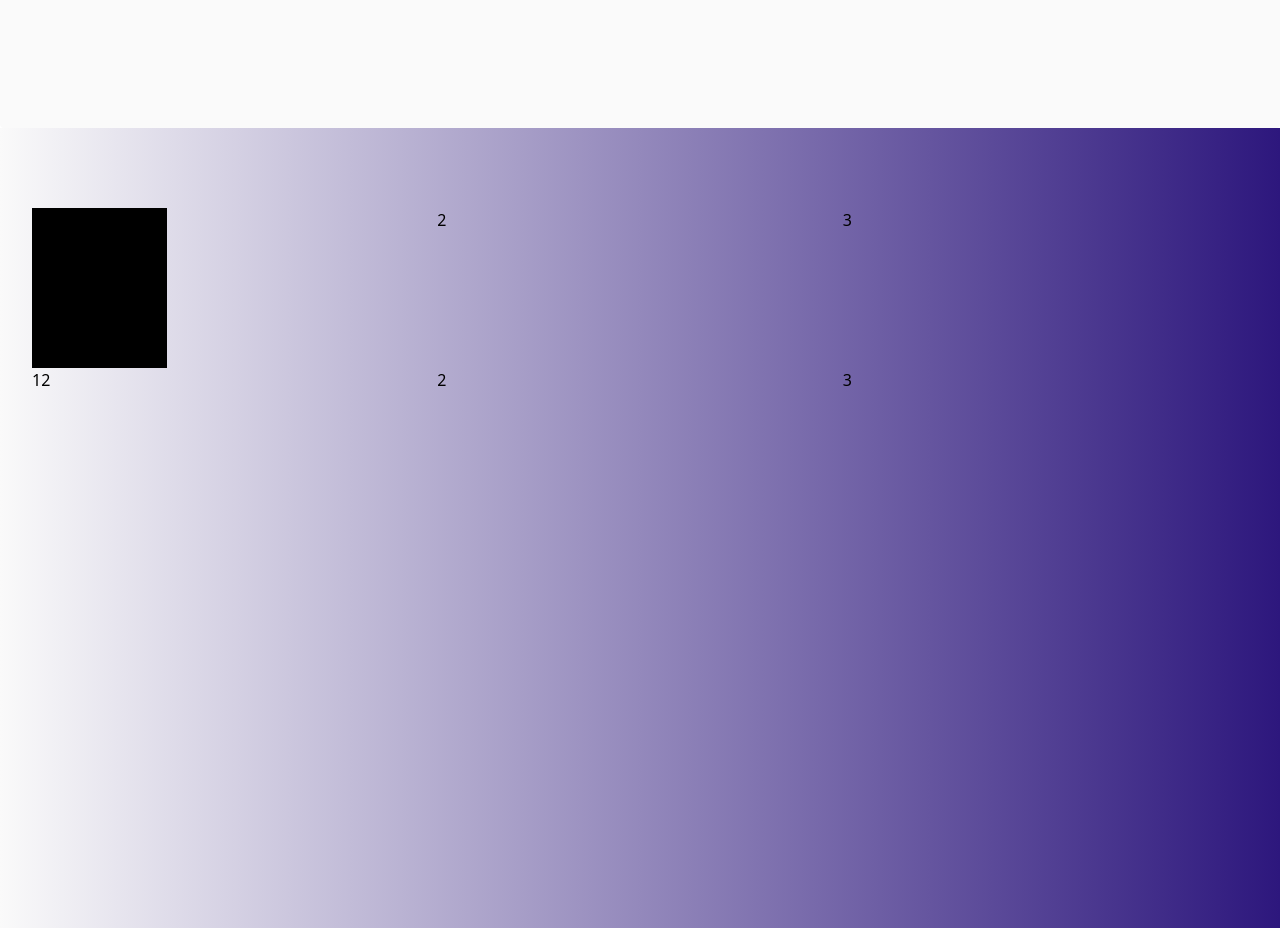
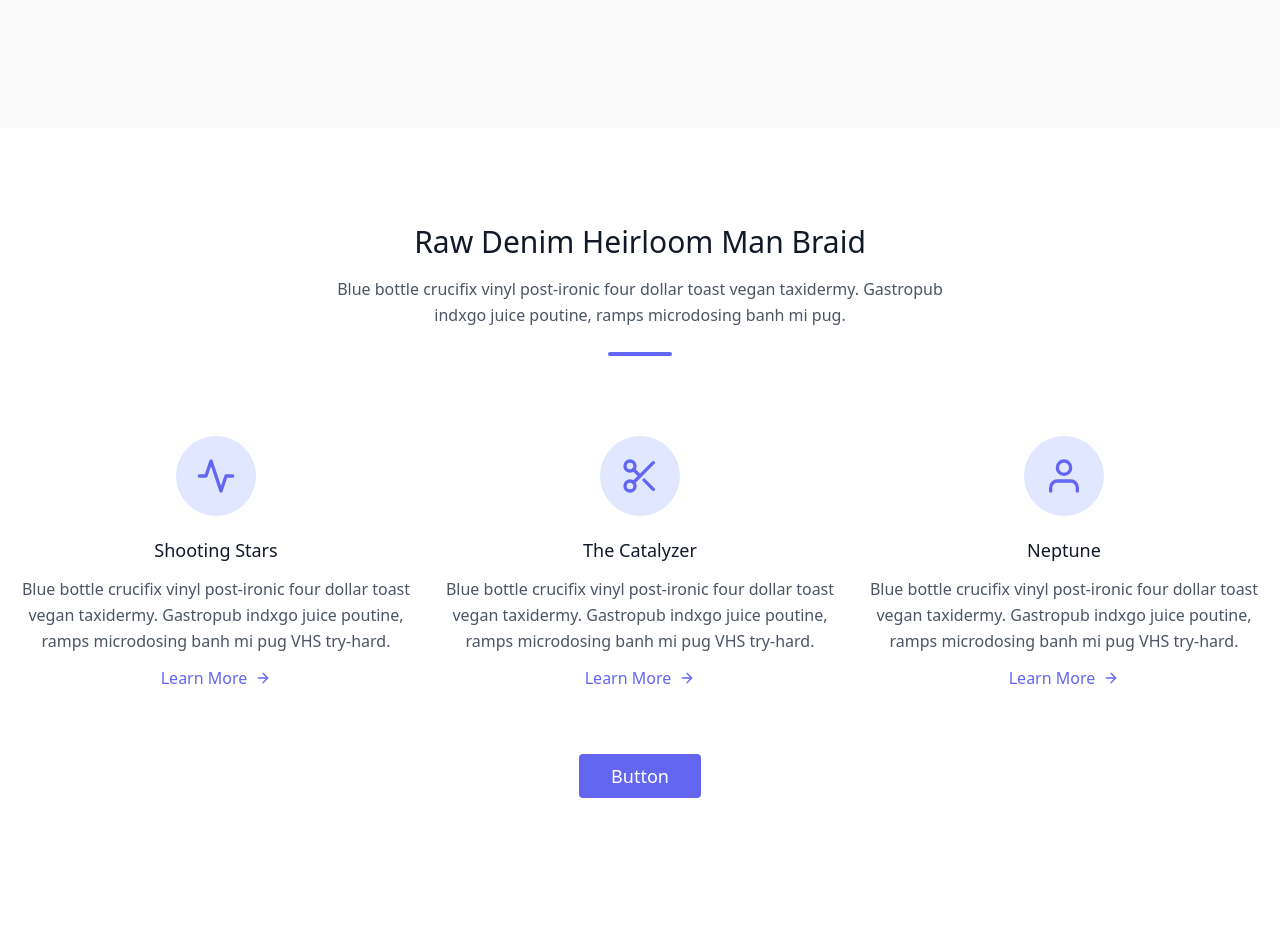
Before and after one commit to DC-21/port, a React (Vite) app: page / in a window 1280 px wide. Shown: the part 1560-2488 px from the top of the page. After the commit the page ends 2454 px from the top, so only its background shows below. Built offline with nearby package versions, Linux system fonts and the light colour scheme; no server answers.

Commit message:
first commit

```diff
--- a/src/components/Portfolio.jsx
+++ b/src/components/Portfolio.jsx
@@ -2,20 +2,71 @@
 
 const Portfolio = () => {
   return (
-    <section className="h-screen w-full md:px-8 px-6" style={{ background: 'linear-gradient(to right, #fafafa, #2d177d)' }} id="portfolio">
-      <div>
-        <div className="w-full justify-center grid grid-cols-3 pt-20">
-          <div className="w-1/3 h-40 w-30 bg-black">
-            <div className="w-full"></div>
-          </div>
-          <div className="w-1/3 ">2</div>
-          <div className="w-1/3 ">3</div>
-          <div className="w-1/3 ">12</div>
-          <div className="w-1/3 ">2</div>
-          <div className="w-1/3 ">3</div>
+    <section class="text-gray-600 body-font">
+  <div class="container px-5 py-24 mx-auto">
+    <div class="text-center mb-20">
+      <h1 class="sm:text-3xl text-2xl font-medium title-font text-gray-900 mb-4">Raw Denim Heirloom Man Braid</h1>
+      <p class="text-base leading-relaxed xl:w-2/4 lg:w-3/4 mx-auto text-gray-500s">Blue bottle crucifix vinyl post-ironic four dollar toast vegan taxidermy. Gastropub indxgo juice poutine, ramps microdosing banh mi pug.</p>
+      <div class="flex mt-6 justify-center">
+        <div class="w-16 h-1 rounded-full bg-indigo-500 inline-flex"></div>
+      </div>
+    </div>
+    <div class="flex flex-wrap sm:-m-4 -mx-4 -mb-10 -mt-4 md:space-y-0 space-y-6">
+      <div class="p-4 md:w-1/3 flex flex-col text-center items-center">
+        <div class="w-20 h-20 inline-flex items-center justify-center rounded-full bg-indigo-100 text-indigo-500 mb-5 flex-shrink-0">
+          <svg fill="none" stroke="currentColor" stroke-linecap="round" stroke-linejoin="round" stroke-width="2" class="w-10 h-10" viewBox="0 0 24 24">
+            <path d="M22 12h-4l-3 9L9 3l-3 9H2"></path>
+          </svg>
+        </div>
+        <div class="flex-grow">
+          <h2 class="text-gray-900 text-lg title-font font-medium mb-3">Shooting Stars</h2>
+          <p class="leading-relaxed text-base">Blue bottle crucifix vinyl post-ironic four dollar toast vegan taxidermy. Gastropub indxgo juice poutine, ramps microdosing banh mi pug VHS try-hard.</p>
+          <a class="mt-3 text-indigo-500 inline-flex items-center">Learn More
+            <svg fill="none" stroke="currentColor" stroke-linecap="round" stroke-linejoin="round" stroke-width="2" class="w-4 h-4 ml-2" viewBox="0 0 24 24">
+              <path d="M5 12h14M12 5l7 7-7 7"></path>
+            </svg>
+          </a>
         </div>
       </div>
-    </section>
+      <div class="p-4 md:w-1/3 flex flex-col text-center items-center">
+        <div class="w-20 h-20 inline-flex items-center justify-center rounded-full bg-indigo-100 text-indigo-500 mb-5 flex-shrink-0">
+          <svg fill="none" stroke="currentColor" stroke-linecap="round" stroke-linejoin="round" stroke-width="2" class="w-10 h-10" viewBox="0 0 24 24">
+            <circle cx="6" cy="6" r="3"></circle>
+            <circle cx="6" cy="18" r="3"></circle>
+            <path d="M20 4L8.12 15.88M14.47 14.48L20 20M8.12 8.12L12 12"></path>
+          </svg>
+        </div>
+        <div class="flex-grow">
+          <h2 class="text-gray-900 text-lg title-font font-medium mb-3">The Catalyzer</h2>
+          <p class="leading-relaxed text-base">Blue bottle crucifix vinyl post-ironic four dollar toast vegan taxidermy. Gastropub indxgo juice poutine, ramps microdosing banh mi pug VHS try-hard.</p>
+          <a class="mt-3 text-indigo-500 inline-flex items-center">Learn More
+            <svg fill="none" stroke="currentColor" stroke-linecap="round" stroke-linejoin="round" stroke-width="2" class="w-4 h-4 ml-2" viewBox="0 0 24 24">
+              <path d="M5 12h14M12 5l7 7-7 7"></path>
+            </svg>
+          </a>
+        </div>
+      </div>
+      <div class="p-4 md:w-1/3 flex flex-col text-center items-center">
+        <div class="w-20 h-20 inline-flex items-center justify-center rounded-full bg-indigo-100 text-indigo-500 mb-5 flex-shrink-0">
+          <svg fill="none" stroke="currentColor" stroke-linecap="round" stroke-linejoin="round" stroke-width="2" class="w-10 h-10" viewBox="0 0 24 24">
+            <path d="M20 21v-2a4 4 0 00-4-4H8a4 4 0 00-4 4v2"></path>
+            <circle cx="12" cy="7" r="4"></circle>
+          </svg>
+        </div>
+        <div class="flex-grow">
+          <h2 class="text-gray-900 text-lg title-font font-medium mb-3">Neptune</h2>
+          <p class="leading-relaxed text-base">Blue bottle crucifix vinyl post-ironic four dollar toast vegan taxidermy. Gastropub indxgo juice poutine, ramps microdosing banh mi pug VHS try-hard.</p>
+          <a class="mt-3 text-indigo-500 inline-flex items-center">Learn More
+            <svg fill="none" stroke="currentColor" stroke-linecap="round" stroke-linejoin="round" stroke-width="2" class="w-4 h-4 ml-2" viewBox="0 0 24 24">
+              <path d="M5 12h14M12 5l7 7-7 7"></path>
+            </svg>
+          </a>
+        </div>
+      </div>
+    </div>
+    <button class="flex mx-auto mt-16 text-white bg-indigo-500 border-0 py-2 px-8 focus:outline-none hover:bg-indigo-600 rounded text-lg">Button</button>
+  </div>
+</section>
   )
 }
 
```
